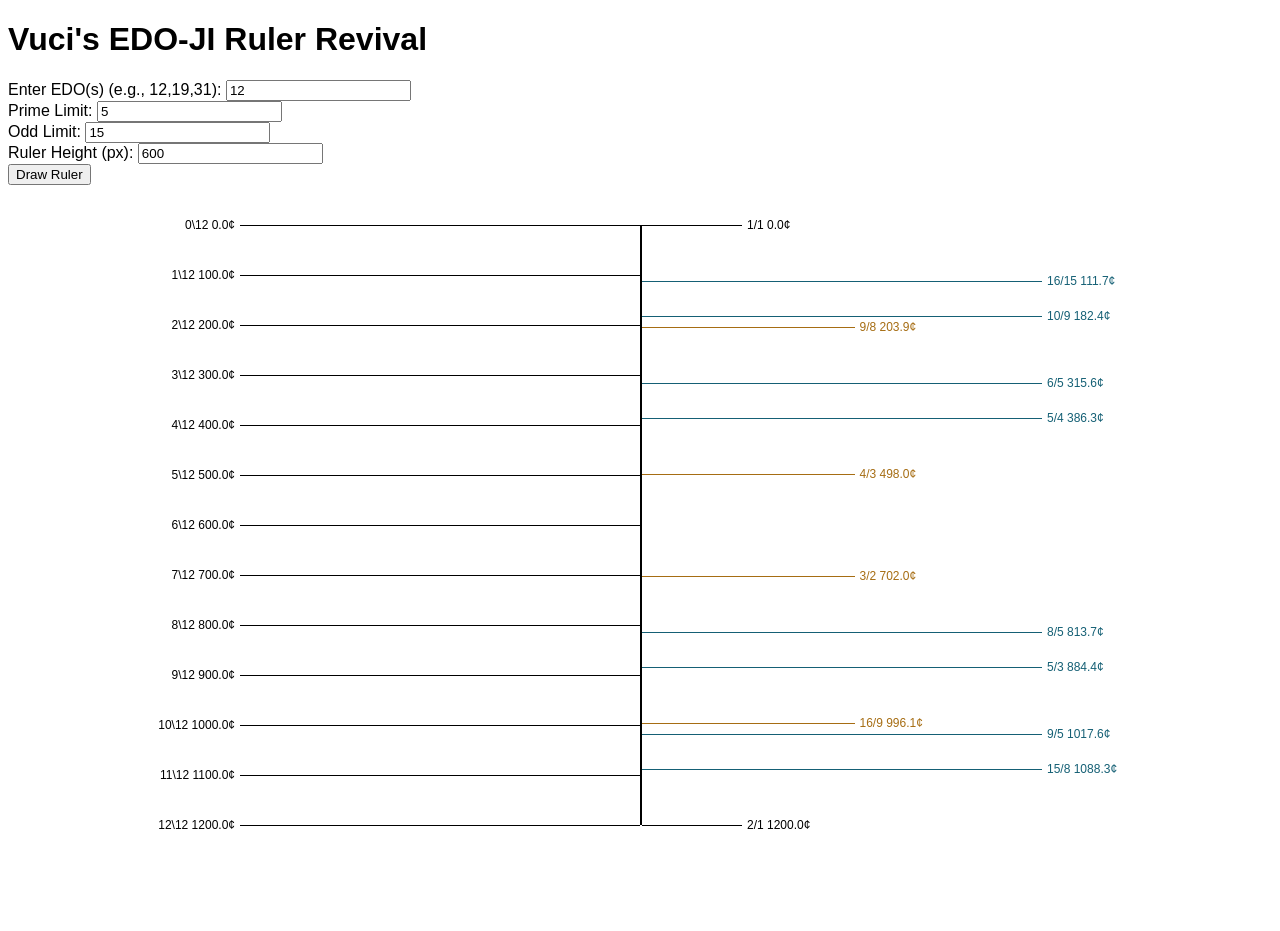
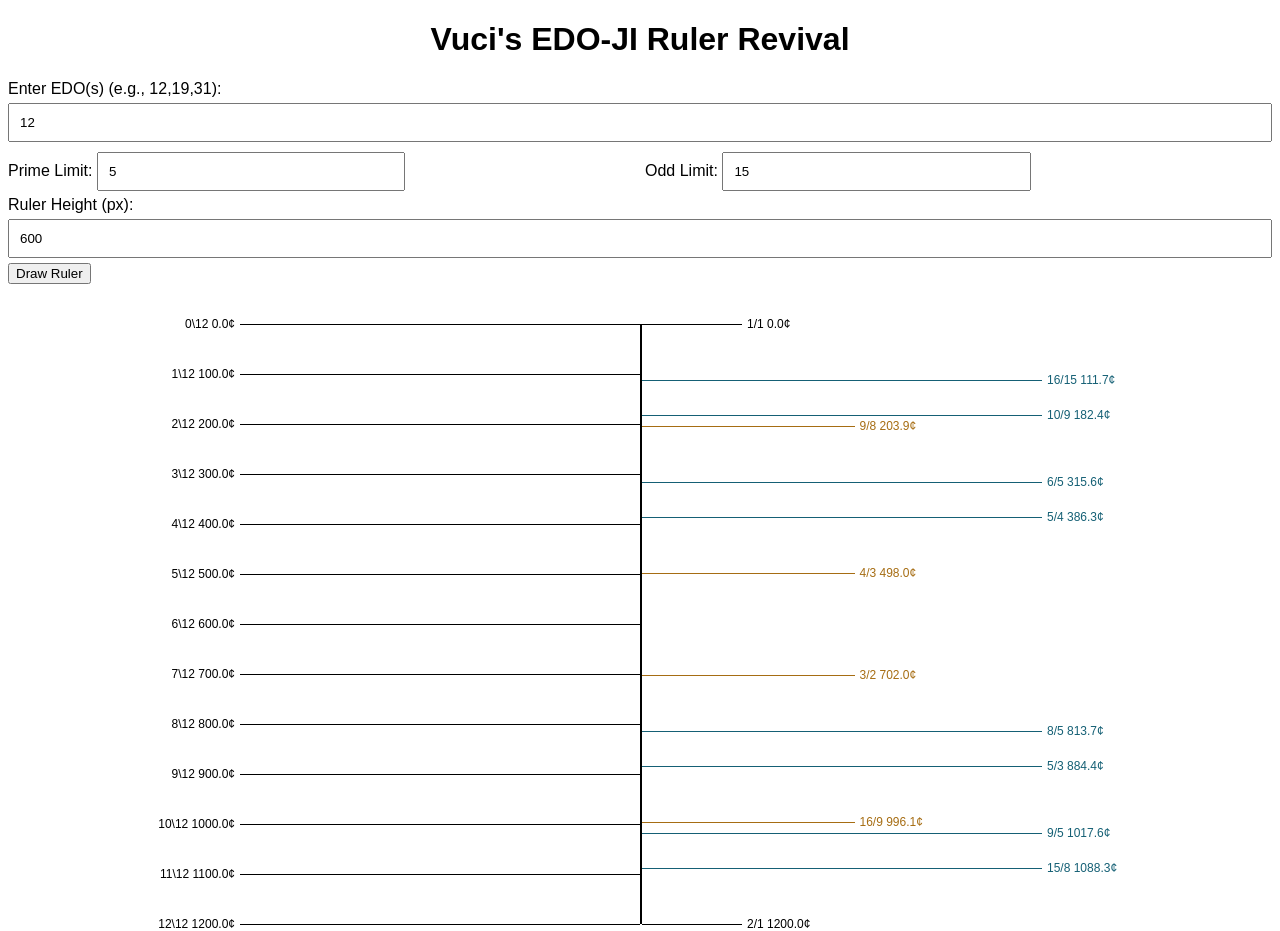
Before and after one commit to NickVuci/EdJiRuler, a plain HTML site: page index.html in a window 1280 px wide. Before the commit the page ends 832 px from the top, so only its background shows below. Drawn offline with Linux system fonts and the light colour scheme.

Commit message:
improved look of input fields

```diff
--- a/index.html
+++ b/index.html
@@ -10,6 +10,7 @@
         <label for="edoInput">Enter EDO(s) (e.g., 12,19,31):</label>
         <input type="text" id="edoInput" value="12" placeholder="e.g., 12,19,31">
     </div>
+    <div class="input-group">
         <div>
             <label for="primeLimitInput">Prime Limit:</label>
             <input type="number" id="primeLimitInput" value="5" min="2">
@@ -17,6 +18,7 @@
         <div>
             <label for="oddLimitInput">Odd Limit:</label>
             <input type="number" id="oddLimitInput" value="15" min="1">
+        </div>
     </div>
     <div>
         <label for="rulerHeightInput">Ruler Height (px):</label>
--- a/styles.css
+++ b/styles.css
@@ -1,5 +1,9 @@
 body {
     font-family: Arial, sans-serif;
+}
+
+h1 {
+    text-align: center;
 }
 
 #rulerContainer {
@@ -45,3 +49,28 @@ body {
     white-space: nowrap; /* Ensure the text does not wrap */
     /* Add other styles as needed */
 }
+
+input[type="text"], input[type="number"] {
+    width: 100%;
+    padding: 10px;
+    margin: 5px 0;
+    box-sizing: border-box;
+}
+
+.input-group {
+    display: flex;
+    justify-content: space-between;
+}
+
+.input-group > div {
+    flex: 1;
+    margin-right: 10px;
+}
+
+.input-group > div:last-child {
+    margin-right: 0;
+}
+
+.input-group input[type="number"] {
+    width: calc(50% - 5px);
+}
```
Lines whose indentation alone changed are shown as unchanged.
